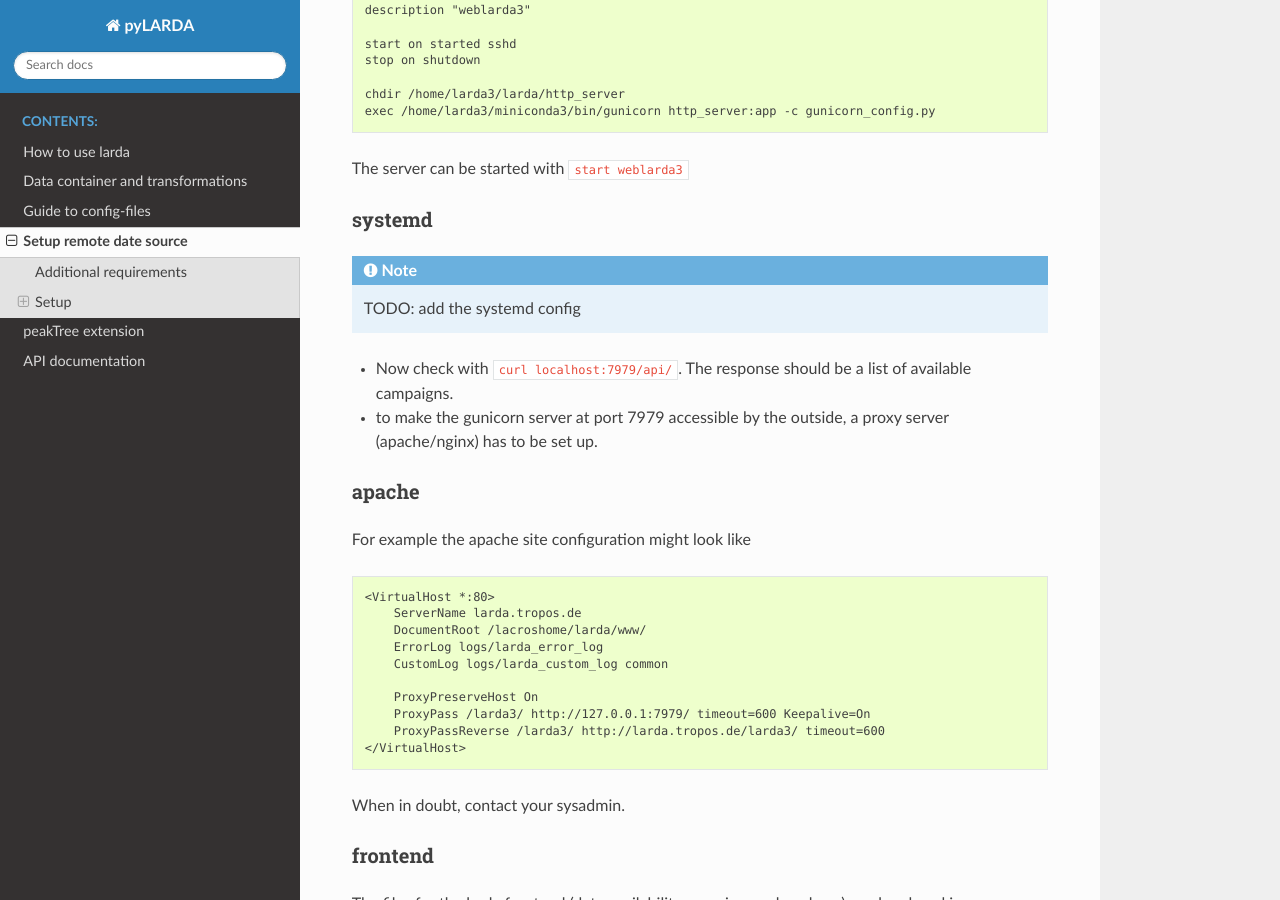
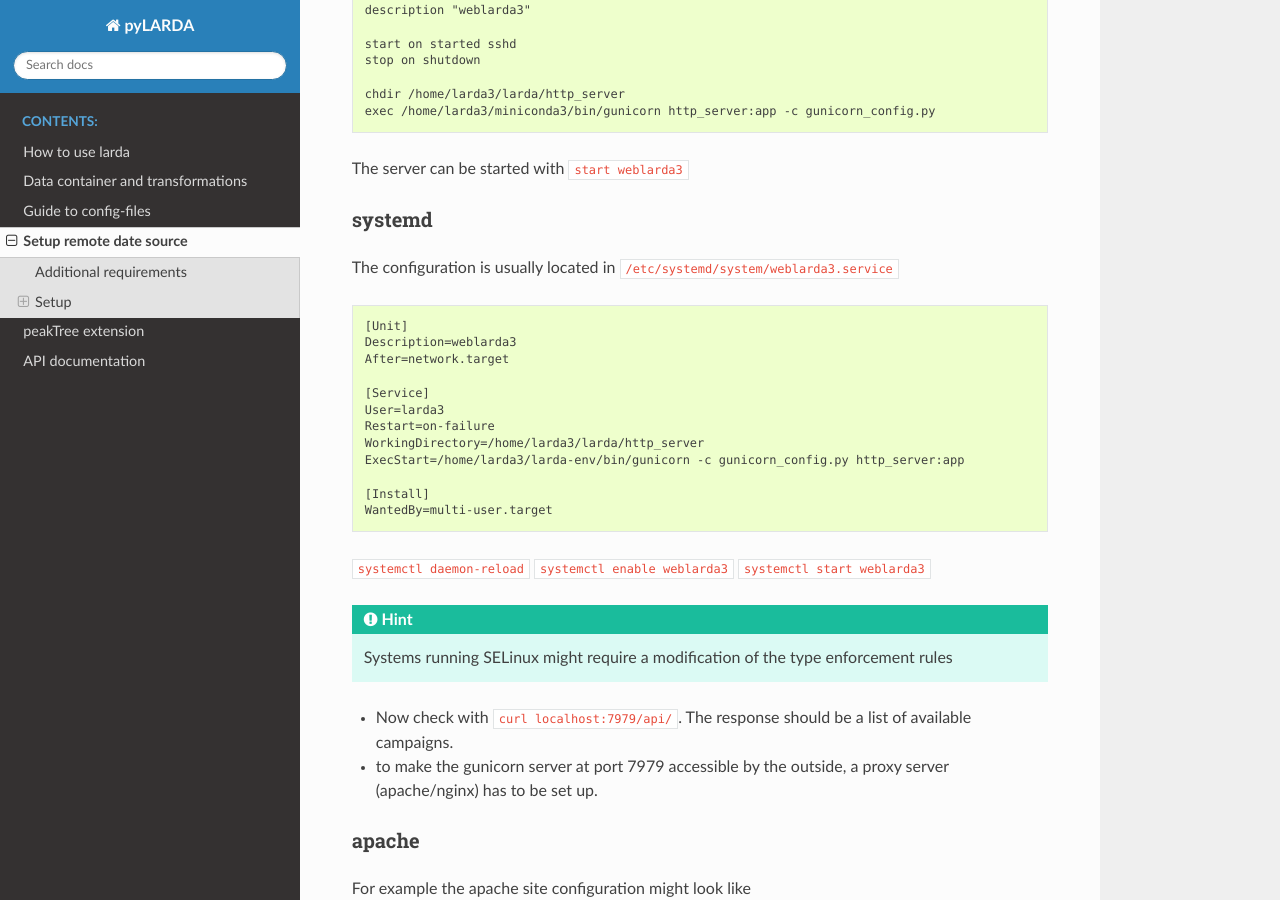
Before and after one commit to lacros-tropos/larda, a Sphinx documentation site: the page built from docs/source/setup_remote.rst, in a window 1280 px wide and 900 px high, scrolled down 868 px. Built offline with Sphinx 7.4.7 and the Read the Docs theme 2.0.0, drawn with Linux system fonts in a browser that asks for light colours.

Commit message:
ammended the remote setup documentation

```diff
--- a/docs/source/setup_remote.rst
+++ b/docs/source/setup_remote.rst
@@ -55,9 +55,28 @@ The server can be started with ``start weblarda3``
 systemd
 ^^^^^^^
 
-.. note::
+The configuration is usually located in ``/etc/systemd/system/weblarda3.service``
 
-    TODO: add the systemd config
+.. code:: none
+
+    [Unit]
+    Description=weblarda3
+    After=network.target
+
+    [Service]
+    User=larda3
+    Restart=on-failure
+    WorkingDirectory=/home/larda3/larda/http_server
+    ExecStart=/home/larda3/larda-env/bin/gunicorn -c gunicorn_config.py http_server:app
+
+    [Install]
+    WantedBy=multi-user.target
+
+``systemctl daemon-reload``  ``systemctl enable weblarda3`` ``systemctl start weblarda3``
+
+.. hint::
+
+    Systems running SELinux might require a modification of the type enforcement rules
 
 
 - Now check with ``curl localhost:7979/api/``. The response should be a list of available campaigns.
```
